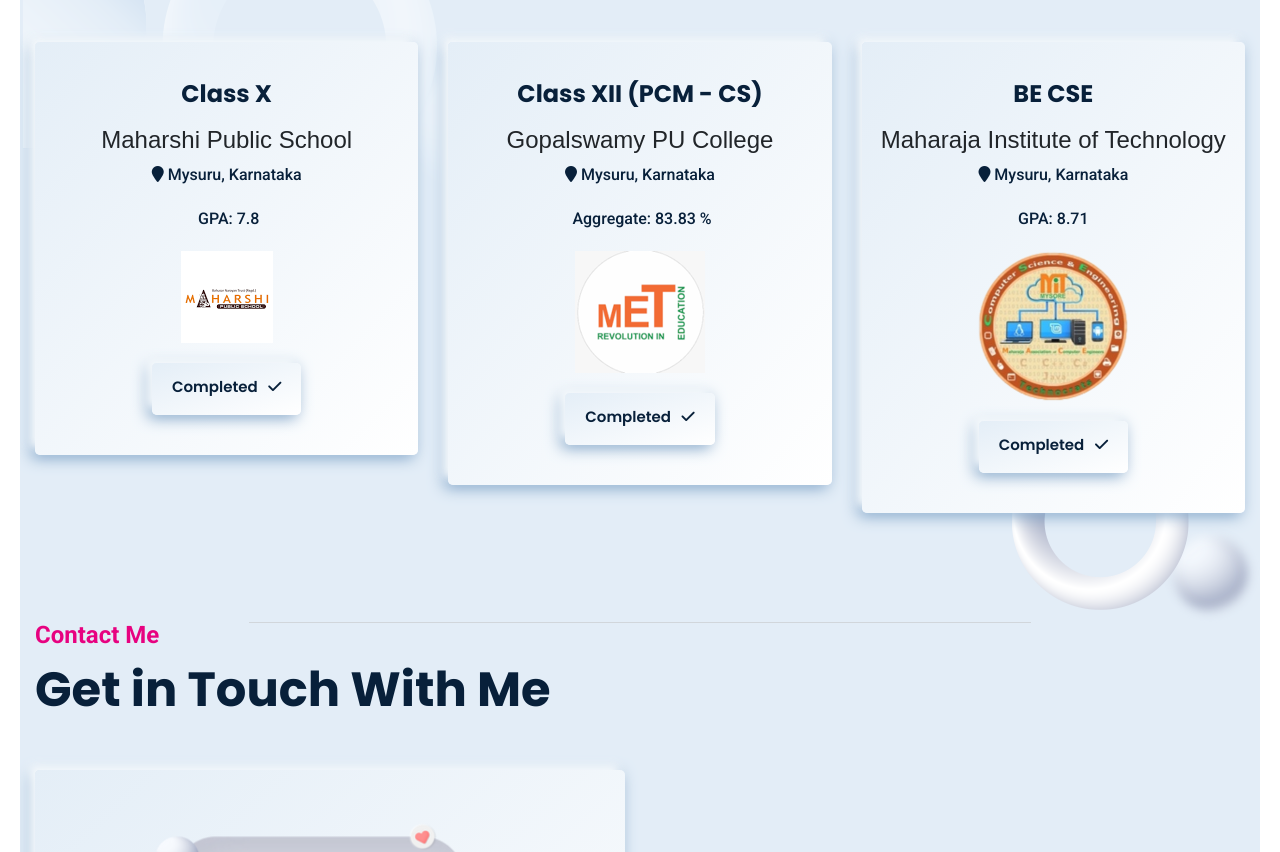
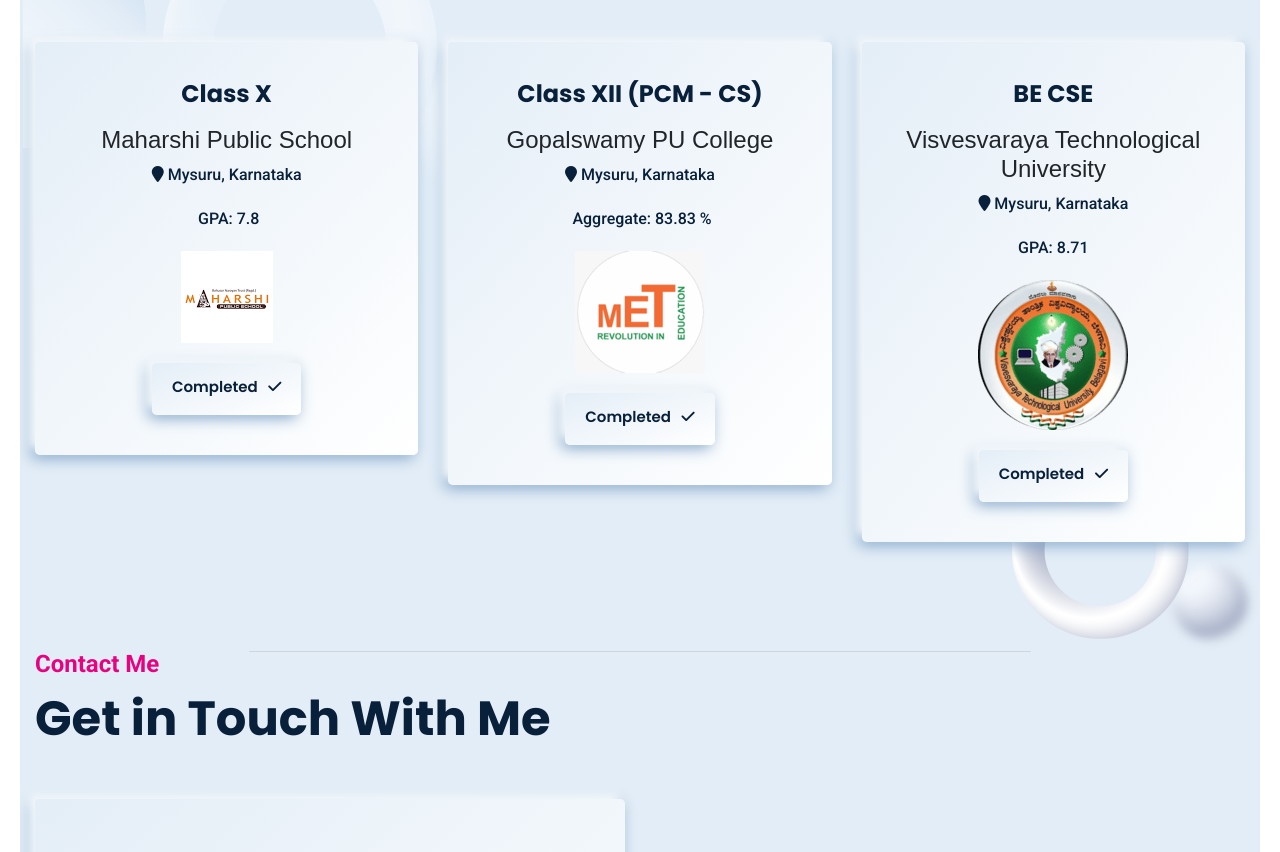
Before and after one commit to Srivathsa-216/muvi-portfolio, a plain HTML site: page index.html in a window 1280 px wide. Shown: the part 3741-4593 px from the top of the page. Drawn offline with Linux system fonts and the light colour scheme; some icons are missing.

Commit message:
Updating University details

```diff
--- a/index.html
+++ b/index.html
@@ -466,11 +466,11 @@
 					<div class="col-xl-4 col-lg-4 col-md-6">
 						<div class="apihu-port-single-pricing wow fadeInUp" data-wow-delay="0.2s" style="visibility: visible; animation-delay: 0.2s; animation-name: fadeInUp;">
 							<h3>BE CSE</h3>
-							<h4>Maharaja Institute of Technology</h4>
+							<h4>Visvesvaraya Technological University</h4>
 							<ul>
 								<li><i class="fa-solid fa-location-pin"></i> Mysuru, Karnataka </li>
 								<li> GPA: 8.71 </li>
-								<li><img src="./assets/MITMYSORE CSE1.png" alt="ais_img"></li>
+								<li><img src="./assets/VTU.png" alt="ais_img"></li>
 							</ul>
 							<a>
 								Completed <i class="fa-solid fa-check"></i>
```
Also changed, not shown: assets/MITMYSORE CSE1.png (deleted), assets/VTU.png (added).
